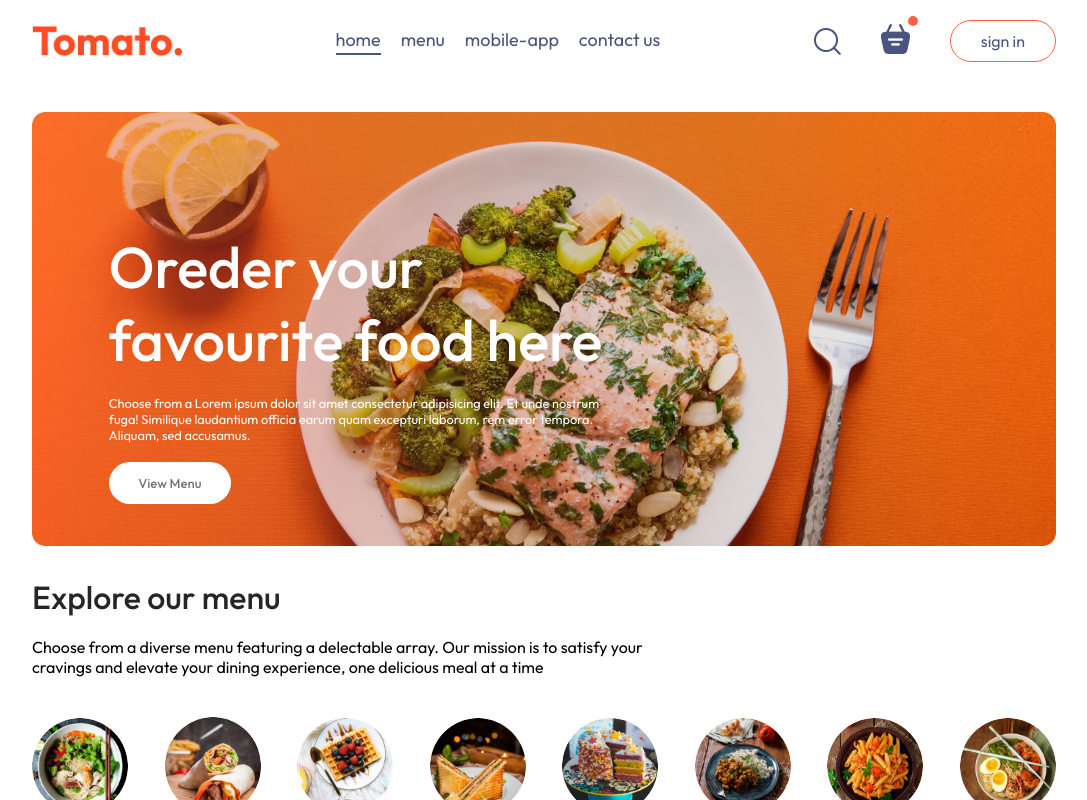
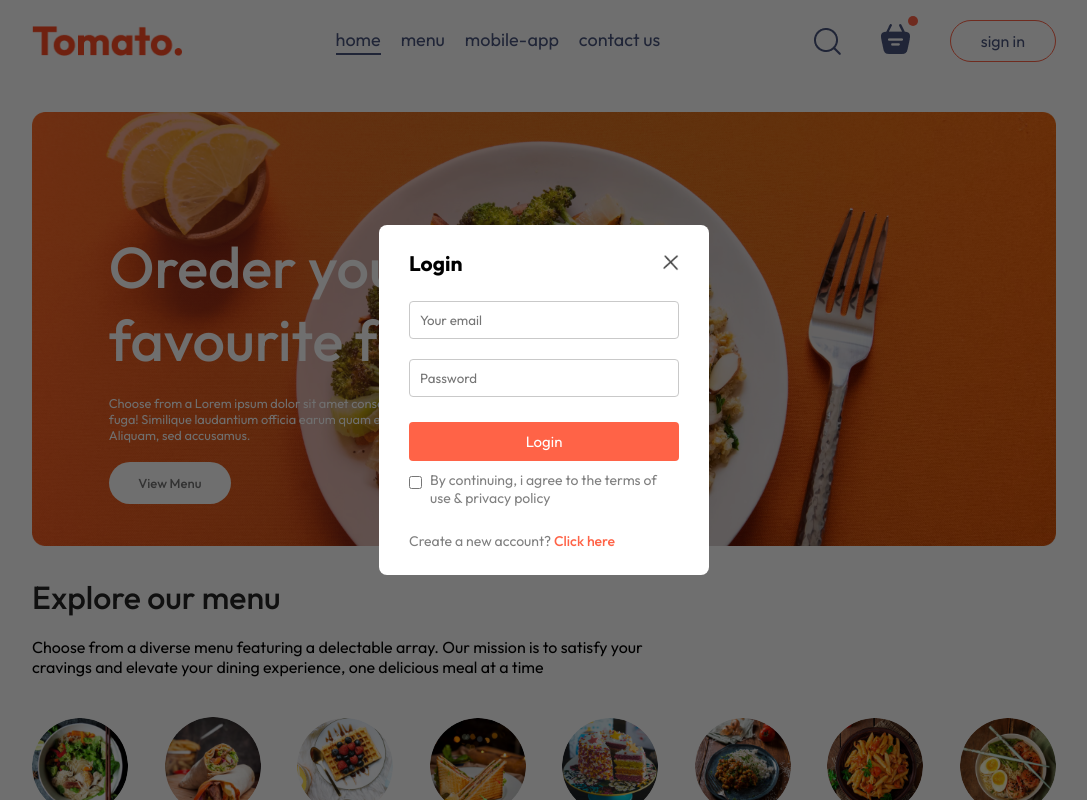
Before and after one commit to Samithsr/application, a React (Vite) app: page / in a window 1280 px wide. Both pictures are taken after a click on the button "sign in". Shown: the top 800 px of the page, without its empty margins (96-1183 px from the left). Built offline with nearby package versions, Linux system fonts and the light colour scheme.

Commit message:
login and signup

```diff
--- a/src/App.jsx
+++ b/src/App.jsx
@@ -1,4 +1,4 @@
-import react from "react";
+import react, { useState } from "react";
 // import "./App.css"
 import Navbar from "./Components/Navbar/Navbar";
 import { Route, Routes } from "react-router-dom";
@@ -6,12 +6,17 @@
 import Cart from "./Pages/Cart/Cart";
 import PlaceOredr from "./Pages/PlaceOrder/PlaceOredr";
 import Footer from "./Components/Footer/Footer";
+import LoginPopup from "./Components/LoginPopup/LoginPopup";
 
 const App = () => {
+
+  const[showLogin,setShowLogin] = useState(false)
+
   return (
     <>
+    {showLogin?<LoginPopup setShowLogin={setShowLogin}  />:<></>}
       <div className="app">
-        <Navbar />
+        <Navbar setShowLogin={setShowLogin} />
         <Routes>
           <Route path="/" element={<Home />} />
           <Route path="/cart" element={<Cart />} />
--- /dev/null
+++ b/src/Components/LoginPopup/LoginPopup.css
@@ -0,0 +1,74 @@
+.login-popup{
+    position: absolute;
+    z-index: 1;
+    width: 100%;
+    height: 100%;
+    background-color:#00000090;
+    display: grid;
+}
+
+.login-popup-container{
+    place-self: center;
+    width: max(23vw,330px);
+    color: #808080;
+    background-color: white;
+    display: flex;
+    flex-direction: column;
+    gap: 25px;
+    padding: 25px 30px;
+    border-radius: 8px;
+    font-size: 14px;
+    animation: fadeIn 0.5s;
+}
+
+.login-popup-title{
+    display: flex;
+    color: black;
+    justify-content: space-between;
+    align-items: center;
+}
+
+.login-popup-title img{
+    width: 16px;
+    cursor: pointer;
+}
+
+.login-popup-inputs{
+    display: flex;
+    flex-direction: column;
+    gap: 20px;
+}
+
+.login-popup-inputs input{
+    outline: none;
+    border: 1px solid #c9c9c9;
+    padding: 10px;
+    border-radius: 4px;
+}
+
+.login-popup-container button{
+    border: none;
+    padding: 10px;
+    border-radius: 4px;
+    color: white;
+    background-color: tomato;
+    font-size: 15px;
+    cursor: pointer;
+}
+
+.login-popup-condition{
+    display: flex;
+    align-items: start;
+    gap: 8px;
+    margin-top: -15px;
+}
+
+.login-popup-condition input{
+    margin-top: 5px;
+}
+
+.login-popup p span{
+    color: tomato;
+    font-weight: 500;
+    cursor: pointer;
+}
--- /dev/null
+++ b/src/Components/LoginPopup/LoginPopup.jsx
@@ -0,0 +1,35 @@
+import React, { useState } from 'react'
+import './LoginPopup.css'
+import { assets } from '../../assets/assets'
+
+const LoginPopup = ({setShowLogin}) => {
+
+    const [currState,setCurrState] = useState("Login")
+    return (
+        <div className="login-popup">
+            <form action="" className="login-popup-container">
+                <div className="login-popup-title">
+                    <h2>{currState}</h2>
+                    <img onClick={()=>setShowLogin(false)} src={assets.cross_icon} alt="" />
+                    </div>
+                    <div className="login-popup-inputs">
+
+                        {currState==="Login"?<></>:<input type="text" placeholder='Your name' required />}
+                        <input type="email" placeholder='Your email' required />
+                        <input type="password" placeholder='Password' required/>
+                    </div>
+                    <button>{currState==="Sign Up"?"Create account":"Login"}</button>
+                    <div className="login-popup-condition">
+                        <input type="checkbox" required />
+                        <p>By continuing, i agree to the terms of use & privacy policy</p>
+                    </div>
+                    {currState==="Login"
+                    ?<p>Create a new account?    <span onClick={()=>setCurrState("Sign Up")} >Click here</span></p>
+                    :<p>Already have an account? <span  onClick={()=>setCurrState("Login")}>Login here</span></p>
+                    }
+            </form>
+        </div>
+    )
+}
+
+export default LoginPopup;
--- a/src/Components/Navbar/Navbar.jsx
+++ b/src/Components/Navbar/Navbar.jsx
@@ -1,8 +1,9 @@
 import react, { useState } from "react"
 import "./Navbar.css"
 import { assets } from "../../assets/assets";
+import { Link } from "react-router-dom";
 
-const Navbar = () => {
+const Navbar = ({setShowLogin}) => {
 
     const [menu,setMenu] = useState("home");
 
@@ -11,10 +12,10 @@
         <div className="navbar">
             <img src={assets.logo} alt="" className="logo"/>
             <ul className="navbar-menu">
-                <li onClick={()=>setMenu("home")} className={menu==="home"?"active":""}>home</li>
-                <li onClick={()=>setMenu("menu")} className={menu==="menu"?"active":""}>menu</li>
-                <li onClick={()=>setMenu("mobile-app")} className={menu==="mobile-app"?"active":""}>mobile-app</li>
-                <li onClick={()=>setMenu("contact-us")} className={menu==="contact-us"?"active":""}>contact us</li>
+                <Link to='/' onClick={()=>setMenu("home")} className={menu==="home"?"active":""}>home</Link>
+                <a href="#explore-menu" onClick={()=>setMenu("menu")} className={menu==="menu"?"active":""}>menu</a>
+                <a href="#app-download" onClick={()=>setMenu("mobile-app")} className={menu==="mobile-app"?"active":""}>mobile-app</a>
+                <a href="#footer" onClick={()=>setMenu("contact-us")} className={menu==="contact-us"?"active":""}>contact us</a>
             </ul>
             <div className="navbar-right">
                 <img src={assets.search_icon} alt="" />
@@ -22,7 +23,7 @@
                     <img src={assets.basket_icon} alt="" />
                     <div className="dot"></div>
                 </div>
-                <button>sign in</button>
+                <button onClick={()=>setShowLogin(true)}>sign in</button>
             </div>
         </div>
     )
--- a/src/index.css
+++ b/src/index.css
@@ -5,6 +5,7 @@
   margin: 0;
   box-sizing: border-box;
   font-family: outfit;
+  scroll-behavior: smooth;
 }
 
 body{
```
